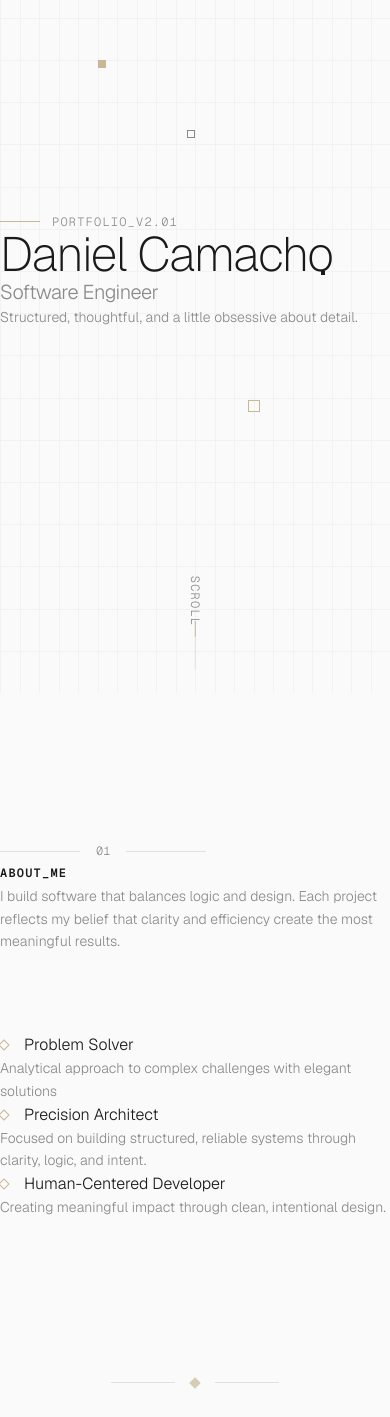
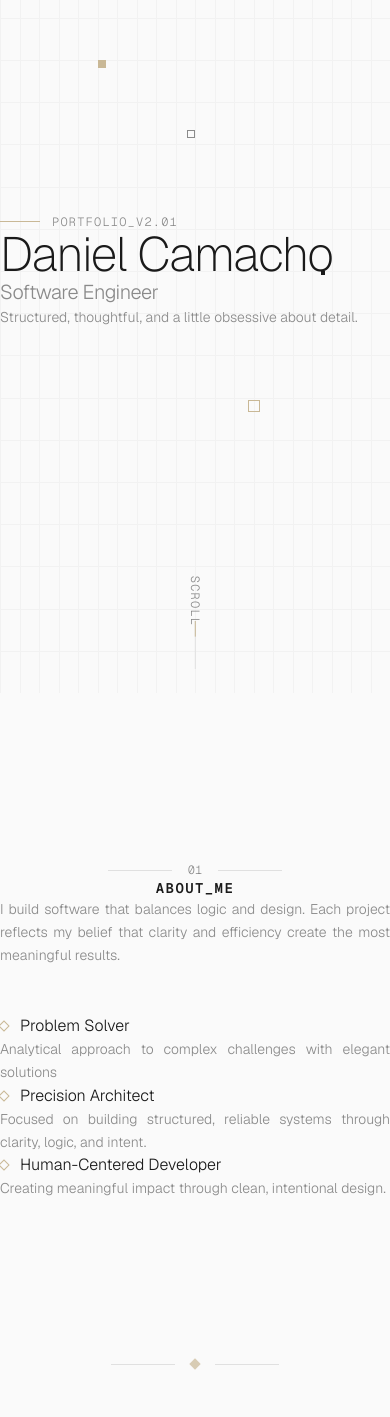
Before and after one commit to DanielHC16/dcamacho-dev, a Next.js app: page / in a window 390 px wide. Shown: the part 151-1568 px from the top of the page. Built offline with nearby package versions, Linux system fonts and the light colour scheme.

Commit message:
update: about mobile responsiveness

```diff
--- a/components/About.tsx
+++ b/components/About.tsx
@@ -1,41 +1,55 @@
-import { aboutPoints, personalInfo } from '@/lib/data';
+import { aboutPoints, personalInfo } from "@/lib/data";
 
 export default function About() {
   return (
-    <section id="about" className="min-h-screen flex items-center justify-center px-6 py-24">
-      <div className="max-w-5xl w-full mx-auto">
+    <section
+      id="about"
+      className="min-h-screen flex items-center justify-center px-6 sm:px-10 lg:px-24 py-20 sm:py-28 bg-background"
+    >
+      <div className="w-full max-w-6xl mx-auto flex flex-col items-center md:items-start text-center md:text-left">
         {/* Section header */}
-        <div className="flex items-center gap-4 mb-8">
-          <div className="w-20 h-px bg-border"></div>
-          <span className="text-xs text-muted font-mono">01</span>
-          <div className="w-20 h-px bg-border"></div>
+        <div className="w-full flex flex-col items-center md:items-start">
+          <div className="flex items-center justify-center md:justify-start gap-4 mb-4">
+            <div className="w-16 sm:w-20 h-px bg-border" />
+            <span className="text-xs text-muted font-mono">01</span>
+            <div className="w-16 sm:w-20 h-px bg-border" />
+          </div>
+
+          <h2 className="text-sm sm:text-base font-mono uppercase tracking-widest font-semibold text-foreground mb-12 sm:mb-16">
+            About_Me
+          </h2>
         </div>
 
-        {/* Section title - bold and separated */}
-        <div className="mb-20">
-          <span className="text-xs font-mono uppercase tracking-widest font-semibold text-foreground">About_Me</span>
-        </div>
-
-        {/* Two Column Layout */}
-        <div className="grid md:grid-cols-2 gap-20 md:gap-32 mb-20">
+        {/* Content area */}
+        <div
+          className="
+            grid
+            grid-cols-1
+            md:grid-cols-2
+            gap-12 sm:gap-16 lg:gap-24
+            w-full
+            justify-items-center
+            md:justify-items-start
+          "
+        >
           {/* Left Column - Description */}
-          <div>
-            <p className="text-sm md:text-base text-muted font-light leading-relaxed">
+          <div className="w-full max-w-md">
+            <p className="text-sm sm:text-base text-muted font-light leading-relaxed text-justify">
               {personalInfo.bio}
             </p>
           </div>
 
           {/* Right Column - Key Points */}
-          <div className="space-y-8">
+          <div className="w-full max-w-md space-y-8">
             {aboutPoints.map((point, index) => (
               <div key={index} className="group">
-                <div className="flex items-center gap-4 mb-2">
-                  <div className="w-2 h-2 border border-accent rotate-45 shrink-0 group-hover:bg-accent transition-colors duration-300"></div>
-                  <h3 className="text-base font-light text-foreground">
+                <div className="flex items-center gap-3 mb-2">
+                  <div className="w-2 h-2 border border-accent rotate-45 shrink-0 group-hover:bg-accent transition-colors duration-300" />
+                  <h3 className="text-base sm:text-lg font-light text-foreground">
                     {point.title}
                   </h3>
                 </div>
-                <p className="text-sm text-muted font-light leading-relaxed ml-6">
+                <p className="text-sm sm:text-base text-muted font-light leading-relaxed text-justify ml-5">
                   {point.description}
                 </p>
               </div>
@@ -43,7 +57,7 @@ export default function About() {
           </div>
         </div>
 
-        {/* Geometric divider with animation */}
+        {/* Divider - now placed closer to the end of section */}
         <div className="flex items-center justify-center gap-4" style={{ marginTop: '10rem' }}>
           <div className="w-16 h-px bg-border"></div>
           <div className="w-2 h-2 bg-accent rotate-45 animate-pulse hover:animate-spin transition-all duration-700"></div>
```
